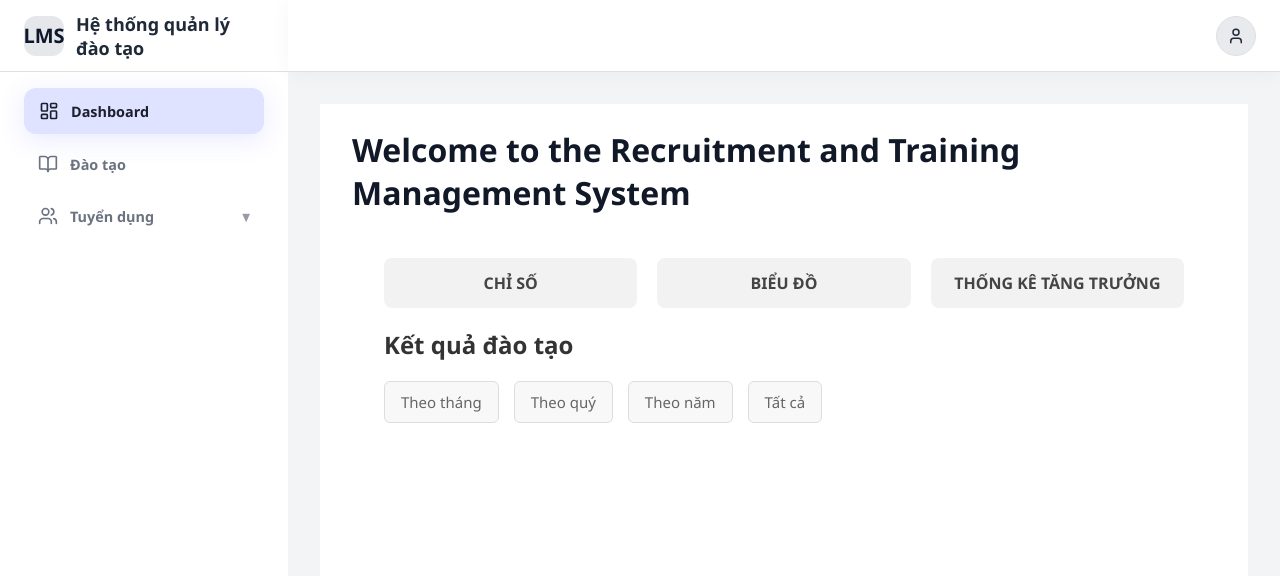
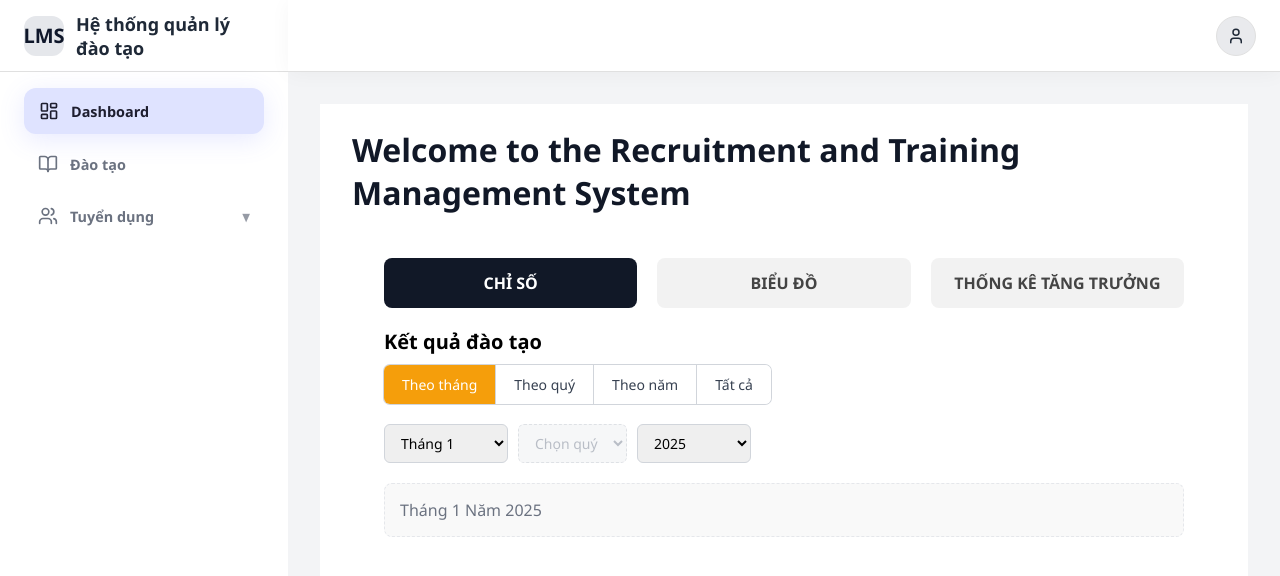
Before and after one commit to 1S-TW/recruitment-training-system-fe, a React (Vite) app: page / in a window 1280 px wide. Shown: the top 576 px of the page. Built offline with nearby package versions, Linux system fonts and the light colour scheme; sample sign-in values are in the browser's storage.

Commit message:
dashboard update

```diff
--- a/src/pages/HomePage.jsx
+++ b/src/pages/HomePage.jsx
@@ -1,10 +1,56 @@
-// src/pages/HomePage.jsx
-import React from "react";
+import React, { useState } from "react"; // Chỉ giữ lại 1 lần import, có thêm useState
 import Layout from "../components/Layout";
 import "../styles/layout.css";
 import "../styles/HomePage.css";
 
 function HomePage() {
+  // Lấy năm hiện tại
+  const currentYear = new Date().getFullYear();
+
+  // 1. STATE CHO TAB LỚN (CHỈ SỐ, BIỂU ĐỒ, ...)
+  const [activeTab, setActiveTab] = useState("CHỈ SỐ");
+
+  // 2. STATE CHO TAB NHỎ (THEO THÁNG, THEO QUÝ, ...)
+  const [activeFilter, setActiveFilter] = useState("Theo tháng");
+
+  // Danh sách các tùy chọn
+  const months = Array.from({ length: 12 }, (_, i) => i + 1);
+  const quarters = [1, 2, 3, 4];
+  const years = Array.from({ length: currentYear - 2010 + 1 }, (_, i) => 2010 + i).reverse();
+
+  // STATE ĐỂ LƯU THÁNG/QUÝ/NĂM ĐANG CHỌN
+  // Đặt giá trị khởi tạo là 0 (hoặc null) để force người dùng phải chọn
+  const [selectedMonth, setSelectedMonth] = useState(1);
+  const [selectedQuarter, setSelectedQuarter] = useState(0);
+  const [selectedYear, setSelectedYear] = useState(currentYear);
+
+  // Xử lý khi chọn Tháng/Quý
+  const handleFilterChange = (type, value) => {
+      // ⚠️ Logic Tự động BẬT/TẮT (Unlock)
+      // Khi chọn Tháng, reset Quý và Ngược lại.
+
+      if (type === 'month') {
+          setSelectedMonth(value);
+          // ⚠️ Khi chọn tháng, phải reset quý để chỉ dùng 1 bộ lọc
+          if (value !== 0) {
+            setSelectedQuarter(0);
+          }
+      } else if (type === 'quarter') {
+          setSelectedQuarter(value);
+          // ⚠️ Khi chọn quý, phải reset tháng để chỉ dùng 1 bộ lọc
+          if (value !== 0) {
+            setSelectedMonth(0);
+          }
+      } else if (type === 'year') {
+          setSelectedYear(value);
+      }
+  }
+
+  // Hàm kiểm tra xem Select có bị khóa (disabled) hay không
+  const isMonthDisabled = activeFilter === 'Theo quý' || activeFilter === 'Theo năm' || activeFilter === 'Tất cả';
+  const isQuarterDisabled = activeFilter === 'Theo tháng' || activeFilter === 'Theo năm' || activeFilter === 'Tất cả';
+  const isYearDisabled = activeFilter === 'Tất cả';
+
 
   return (
      <Layout>
@@ -13,31 +59,111 @@ function HomePage() {
 
       <div className="home-page fade-slide">
 
-        {/* --- TAB HEADER --- */}
+        {/* --- TAB HEADER LỚN --- */}
         <div className="dashboard-tabs">
-          <div className="tab active">
+
+          {/* Tab CHỈ SỐ */}
+          <div
+              className={`tab ${activeTab === "CHỈ SỐ" ? "active" : ""}`}
+              onClick={() => setActiveTab("CHỈ SỐ")}
+            >
               CHỈ SỐ
             </div>
-          <div className="tab">
+
+            {/* Tab BIỂU ĐỒ */}
+            <div
+              className={`tab ${activeTab === "BIỂU ĐỒ" ? "active" : ""}`}
+              onClick={() => setActiveTab("BIỂU ĐỒ")}
+            >
               BIỂU ĐỒ
             </div>
-          <div className="tab">
+
+            {/* Tab THỐNG KÊ TĂNG TRƯỞNG */}
+            <div
+              className={`tab ${activeTab === "THỐNG KÊ TĂNG TRƯỞNG" ? "active" : ""}`}
+              onClick={() => setActiveTab("THỐNG KÊ TĂNG TRƯỞNG")}
+            >
               THỐNG KÊ TĂNG TRƯỞNG
             </div>
           </div>
 
-        {/* --- TITLE --- */}
-        <h2 className="dashboard-title">
-          Kết quả đào tạo
-        </h2>
+          {/* --- NỘI DUNG CHỈ SỐ (Conditional Rendering) --- */}
+          {activeTab === "CHỈ SỐ" && (
+            <div className="tab-content">
+              <h2>Kết quả đào tạo</h2>
 
-        {/* --- FILTER BUTTONS --- */}
-        <div className="filter-buttons">
-          <button className="filter active">Theo tháng </button>
-          <button className="filter">Theo quý </button>
-          <button className="filter">Theo năm </button>
-          <button className="filter">Tất cả </button>
+              {/* --- TAB HEADER NHỎ (Theo tháng, Theo quý, ...) --- */}
+              <div className="dashboard-filters">
+                {
+                  ["Theo tháng", "Theo quý", "Theo năm", "Tất cả"].map((filter) => (
+                    <div
+                      key={filter}
+                      className={`filter-tab ${activeFilter === filter ? "active-filter" : ""}`}
+                      onClick={() => setActiveFilter(filter)}
+                    >
+                      {filter}
                     </div>
+                  ))
+                }
+              </div>
+
+              {/* --- KHUNG CHỌN LỌC (SELECT BOXES) --- */}
+              <div className="filter-options">
+
+                {/* 1. CHỌN THÁNG (Chỉ hiện khi Theo tháng đang active) */}
+                <select
+                    value={selectedMonth}
+                    onChange={(e) => handleFilterChange('month', parseInt(e.target.value))}
+                    // Bị disabled khi không phải tab 'Theo tháng'
+                    disabled={isMonthDisabled}
+                    className={isMonthDisabled ? 'disabled-select' : ''}
+                >
+                  <option value={0} disabled>Chọn tháng</option>
+                  {months.map(m => (
+                    <option key={m} value={m}>Tháng {m}</option>
+                  ))}
+                </select>
+
+                {/* 2. CHỌN QUÝ (Chỉ hiện khi Theo quý đang active) */}
+                <select
+                  value={selectedQuarter}
+                  onChange={(e) => handleFilterChange('quarter', parseInt(e.target.value))}
+                  // Bị disabled khi không phải tab 'Theo quý'
+                  disabled={isQuarterDisabled}
+                  className={isQuarterDisabled ? 'disabled-select' : ''}
+                >
+                  <option value={0} disabled>Chọn quý</option>
+                  {quarters.map(q => (
+                    <option key={q} value={q}>Quý {q}</option>
+                  ))}
+                </select>
+
+                {/* 3. CHỌN NĂM */}
+                <select
+                    value={selectedYear}
+                    onChange={(e) => handleFilterChange('year', parseInt(e.target.value))}
+                    disabled={isYearDisabled} // ⬅️ Dùng biến đã sửa ở trên
+                    className={isYearDisabled ? 'disabled-select' : ''}
+                >
+                    <option value={0} disabled>Chọn năm</option>
+                    {years.map(y => (
+                        <option key={y} value={y}>{y}</option>
+                    ))}
+                </select>
+
+              </div> {/* /filter-options */}
+
+              {/* KHUNG HIỂN THỊ KẾT QUẢ ĐÀO TẠO (Dashboard chính sẽ ở đây) */}
+              <div className="metrics-display">
+                <p>
+                  {selectedMonth > 0 && <span> Tháng {selectedMonth} </span>}
+                  {selectedQuarter > 0 && <span> Quý {selectedQuarter} </span>}
+                  {selectedYear > 0 && <span> Năm {selectedYear} </span>}
+                </p>
+              </div>
+
+            </div>
+          )} {/* /Conditional Rendering */}
 
         </div>
       </div>
--- a/src/styles/HomePage.css
+++ b/src/styles/HomePage.css
@@ -6,17 +6,17 @@
     min-height: 100vh;
 }
 
-/* --- TAB HEADER --- */
+/* --- TAB HEADER LỚN --- */
 .dashboard-tabs {
   display: flex;
-  justify-content: space-between;     /* giãn đều toàn hàng */
+  justify-content: space-between;
   gap: 20px;
   margin: 20px 0;
 }
 
 .tab {
-  flex: 1;                             /* mỗi tab chiếm 1/3 độ rộng */
-  text-align: center;                  /* chữ nằm giữa */
+  flex: 1;
+  text-align: center;
   background: #f2f2f2;
   padding: 14px 0;
   border-radius: 8px;
@@ -27,49 +27,116 @@
   transition: 0.2s ease;
 }
 
-.badge {
-  background: red;
-  color: white;
-  padding: 2px 8px;
-  border-radius: 50%;
-  font-size: 13px;
+/* Hiệu ứng HOVER cho TAB LỚN (khi chưa active) */
+.tab:hover {
+  background: #e0e0e0;
+  color: #111827;
+  transform: translateY(-2px);
+  box-shadow: 0 4px 6px rgba(0, 0, 0, 0.1);
 }
 
-.badge.small {
-  font-size: 12px;
-  padding: 2px 6px;
+/* Trạng thái ACTIVE cho TAB LỚN */
+.tab.active {
+  background: #111827; /* Màu nền đen/xanh đậm */
+  color: #ffffff;      /* Chữ trắng */
+  cursor: default;     /* Không đổi con trỏ chuột khi active */
+  transform: none;     /* Bỏ hiệu ứng dịch chuyển */
+  box-shadow: none;    /* Bỏ hiệu ứng bóng */
 }
 
-/* --- TITLE --- */
-.dashboard-title {
-  font-size: 24px;
-  margin: 10px 0 20px;
-  font-weight: bold;
-  color: #333;
+
+/* --- PHẦN NỘI DUNG & FILTER NHỎ --- */
+
+.tab-content {
+  margin-top: 20px;
 }
 
-.dashboard-title span {
-  font-size: 20px;
-  font-weight: 500;
-  color: #666;
+.tab-content h2 {
+    font-size: 20px;
+    font-weight: 700;
+    margin-bottom: 10px;
+    color: #000000; /* Màu xanh nổi bật cho tiêu đề */
 }
 
-/* --- FILTER BUTTONS --- */
-.filter-buttons {
+/* Container cho 4 tab nhỏ */
+.dashboard-filters {
   display: flex;
-  gap: 15px;
   margin-bottom: 20px;
+  /* Sử dụng box-shadow để mô phỏng viền liền mạch */
+  box-shadow: 0 0 0 1px #d1d5db;
+  border-radius: 6px;
+  overflow: hidden; /* Giúp bo góc hoạt động tốt */
+  max-width: fit-content; /* Đảm bảo container chỉ rộng bằng nội dung */
 }
 
-.filter {
-  background: #f8f8f8;
-  padding: 10px 16px;
-  border: 1px solid #ddd;
-  border-radius: 6px;
+/* Mỗi tab nhỏ (Theo tháng, Theo quý,...) */
+.filter-tab {
+  padding: 10px 18px;
+  background-color: #ffffff;
+  color: #374151;
+  font-size: 14px;
+  font-weight: 500;
   cursor: pointer;
-  font-size: 15px;
-  color: #666;
-  display: flex;
-  align-items: center;
-  gap: 6px;
+  transition: 0.2s ease;
+  /* Loại bỏ viền riêng của từng tab vì đã dùng box-shadow cho container */
+  border: none;
+  /* ⭐️ THÊM VIỀN PHÂN TÁCH GIỮA CÁC TAB */
+  border-right: 1px solid #d1d5db;
 }
+
+/* ⭐️ LOẠI BỎ VIỀN PHẢI CHO TAB CUỐI CÙNG */
+.filter-tab:last-child {
+  border-right: none;
+}
+
+/* Hiệu ứng RÊ CHUỘT (Hover) cho tab nhỏ */
+.filter-tab:hover {
+  background-color: #fef3c7; /* Màu cam nhạt */
+  color: #92400e;            /* Màu chữ cam đậm */
+}
+
+/* Trạng thái ACTIVE cho tab nhỏ (Màu cam đậm) */
+.filter-tab.active-filter {
+  background-color: #f59e0b; /* Màu cam đậm */
+  color: #ffffff;            /* Chữ trắng */
+  cursor: default;
+}
+
+/* Bỏ hover khi đã active */
+.filter-tab.active-filter:hover {
+  background-color: #f59e0b;
+  color: #ffffff;
+}
+
+/* Styling cho dropdown (select boxes) */
+.filter-options {
+    display: flex;
+    gap: 10px;
+    margin-bottom: 20px;
+}
+
+.filter-options select {
+    padding: 8px 12px;
+    border: 1px solid #d1d5db;
+    border-radius: 6px;
+    font-size: 14px;
+    cursor: pointer;
+    transition: all 0.2s;
+}
+
+/* Hiệu ứng cho dropdown khi bị Disabled (Khóa) */
+.filter-options select:disabled {
+    background-color: #f3f4f6; /* Nền xám nhạt */
+    color: #9ca3af;            /* Chữ xám */
+    cursor: not-allowed;       /* Con trỏ cấm */
+    border-style: dashed;
+    opacity: 0.7;
+}
+
+.metrics-display {
+    padding: 15px;
+    background-color: #f9f9f9;
+    border-radius: 8px;
+    border: 1px dashed #e5e7eb;
+    color: #6b7280;
+}
```
Lines whose indentation alone changed are shown as unchanged.
